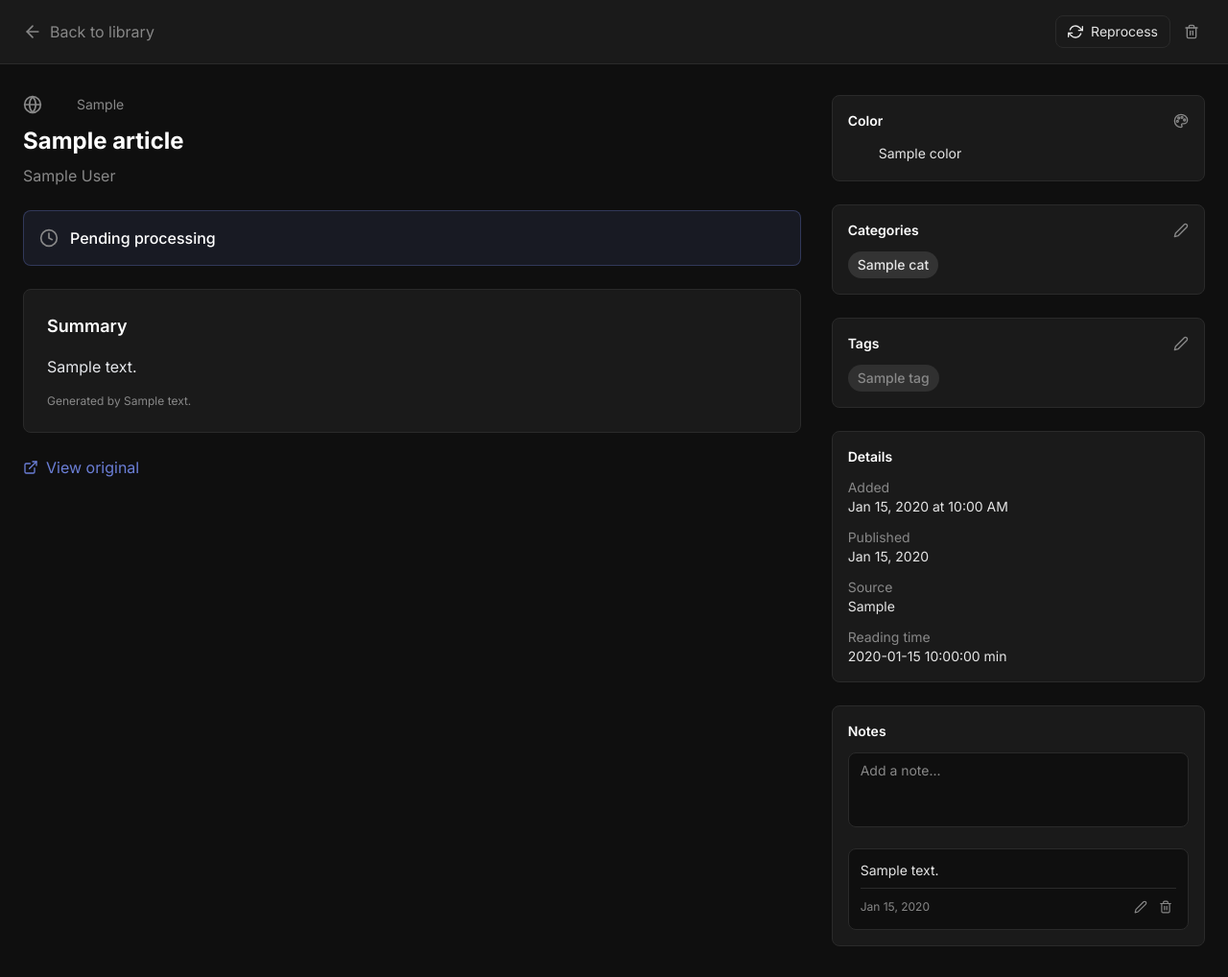
After one commit to sebkrier/alexandria, a FastAPI app: template backend/templates/pages/article.html in a window 1280 px wide. The commit adds this page. Shown: the whole page at 96% size. Run offline with FastAPI, Linux system fonts and the light colour scheme; the template is opened without the code that fills it: most values are stand-ins (such as "Sample title", 1, 10 or a date in 2020); parts of the project's set-up code (start-up, migrations or seed data) failed here and were passed over; some libraries are stand-ins or nearby versions.

Commit message:
Phase 5: Article detail page
- Add article detail template (pages/article.html) with:
  - Header with back button, reprocess, delete actions
  - Main content: title, authors, processing status, summary, external link
  - Sidebar: color, categories, tags, details metadata, notes
- Add article detail route /app/article/{id} in htmx.py
- Add article_to_detail_dict() helper for template data
- Add not_found.html template for 404 cases
- Add new icons: arrow_left, external_link, refresh_cw, trash_2, etc.
- Fix htmx-indicator overlay blocking clicks (CSS specificity issue)
- Add hx-trigger="click" to article cards for HTMX navigation

Co-Authored-By: Claude Opus 4.5 <noreply@anthropic.com>

```diff
--- a/backend/templates/base.html
+++ b/backend/templates/base.html
@@ -64,12 +64,14 @@
             opacity: 0;
         }
 
-        /* HTMX loading indicator */
+        /* HTMX loading indicator - use !important to override Tailwind's display classes */
+        .htmx-indicator {
+            display: none !important;
+            pointer-events: none;
+        }
         .htmx-request .htmx-indicator {
-            display: inline-block;
-        }
-        .htmx-indicator {
-            display: none;
+            display: flex !important;
+            pointer-events: auto;
         }
 
         /* Scrollbar styling for dark mode */
--- a/backend/templates/components/icons.html
+++ b/backend/templates/components/icons.html
@@ -119,3 +119,73 @@
     {{ alert_circle(class + " text-article-red") }}
 {% endif %}
 {% endmacro %}
+
+{# Additional icons for article detail page #}
+
+{% macro arrow_left(class="w-4 h-4") %}
+<svg class="{{ class }}" fill="none" stroke="currentColor" viewBox="0 0 24 24" stroke-width="2" stroke-linecap="round" stroke-linejoin="round">
+    <line x1="19" y1="12" x2="5" y2="12"></line>
+    <polyline points="12 19 5 12 12 5"></polyline>
+</svg>
+{% endmacro %}
+
+{% macro external_link(class="w-4 h-4") %}
+<svg class="{{ class }}" fill="none" stroke="currentColor" viewBox="0 0 24 24" stroke-width="2" stroke-linecap="round" stroke-linejoin="round">
+    <path d="M18 13v6a2 2 0 0 1-2 2H5a2 2 0 0 1-2-2V8a2 2 0 0 1 2-2h6"></path>
+    <polyline points="15 3 21 3 21 9"></polyline>
+    <line x1="10" y1="14" x2="21" y2="3"></line>
+</svg>
+{% endmacro %}
+
+{% macro refresh_cw(class="w-4 h-4") %}
+<svg class="{{ class }}" fill="none" stroke="currentColor" viewBox="0 0 24 24" stroke-width="2" stroke-linecap="round" stroke-linejoin="round">
+    <polyline points="23 4 23 10 17 10"></polyline>
+    <polyline points="1 20 1 14 7 14"></polyline>
+    <path d="M3.51 9a9 9 0 0 1 14.85-3.36L23 10M1 14l4.64 4.36A9 9 0 0 0 20.49 15"></path>
+</svg>
+{% endmacro %}
+
+{% macro trash_2(class="w-4 h-4") %}
+<svg class="{{ class }}" fill="none" stroke="currentColor" viewBox="0 0 24 24" stroke-width="2" stroke-linecap="round" stroke-linejoin="round">
+    <polyline points="3 6 5 6 21 6"></polyline>
+    <path d="M19 6v14a2 2 0 0 1-2 2H7a2 2 0 0 1-2-2V6m3 0V4a2 2 0 0 1 2-2h4a2 2 0 0 1 2 2v2"></path>
+    <line x1="10" y1="11" x2="10" y2="17"></line>
+    <line x1="14" y1="11" x2="14" y2="17"></line>
+</svg>
+{% endmacro %}
+
+{% macro loader_2(class="w-4 h-4") %}
+<svg class="{{ class }}" fill="none" stroke="currentColor" viewBox="0 0 24 24" stroke-width="2" stroke-linecap="round" stroke-linejoin="round">
+    <path d="M21 12a9 9 0 1 1-6.219-8.56"></path>
+</svg>
+{% endmacro %}
+
+{% macro palette(class="w-4 h-4") %}
+<svg class="{{ class }}" fill="none" stroke="currentColor" viewBox="0 0 24 24" stroke-width="2" stroke-linecap="round" stroke-linejoin="round">
+    <circle cx="13.5" cy="6.5" r="1.5"></circle>
+    <circle cx="17.5" cy="10.5" r="1.5"></circle>
+    <circle cx="8.5" cy="7.5" r="1.5"></circle>
+    <circle cx="6.5" cy="12.5" r="1.5"></circle>
+    <path d="M12 2C6.5 2 2 6.5 2 12s4.5 10 10 10c.926 0 1.648-.746 1.648-1.688 0-.437-.18-.835-.437-1.125-.29-.289-.438-.652-.438-1.125a1.64 1.64 0 0 1 1.668-1.668h1.996c3.051 0 5.555-2.503 5.555-5.555C21.965 6.012 17.461 2 12 2z"></path>
+</svg>
+{% endmacro %}
+
+{% macro pencil(class="w-4 h-4") %}
+<svg class="{{ class }}" fill="none" stroke="currentColor" viewBox="0 0 24 24" stroke-width="2" stroke-linecap="round" stroke-linejoin="round">
+    <path d="M17 3a2.828 2.828 0 1 1 4 4L7.5 20.5 2 22l1.5-5.5L17 3z"></path>
+</svg>
+{% endmacro %}
+
+{% macro plus(class="w-4 h-4") %}
+<svg class="{{ class }}" fill="none" stroke="currentColor" viewBox="0 0 24 24" stroke-width="2" stroke-linecap="round" stroke-linejoin="round">
+    <line x1="12" y1="5" x2="12" y2="19"></line>
+    <line x1="5" y1="12" x2="19" y2="12"></line>
+</svg>
+{% endmacro %}
+
+{% macro x_icon(class="w-4 h-4") %}
+<svg class="{{ class }}" fill="none" stroke="currentColor" viewBox="0 0 24 24" stroke-width="2" stroke-linecap="round" stroke-linejoin="round">
+    <line x1="18" y1="6" x2="6" y2="18"></line>
+    <line x1="6" y1="6" x2="18" y2="18"></line>
+</svg>
+{% endmacro %}
--- /dev/null
+++ b/backend/templates/pages/article.html
@@ -0,0 +1,343 @@
+{% extends "base.html" %}
+
+{% block title %}{{ article.title }} - Alexandria{% endblock %}
+
+{% block head %}
+<style>
+    /* Prose styling for markdown content */
+    .prose-dark {
+        color: #E5E7EB;
+    }
+    .prose-dark h1, .prose-dark h2, .prose-dark h3, .prose-dark h4 {
+        color: #FFFFFF;
+        margin-top: 1.5em;
+        margin-bottom: 0.5em;
+    }
+    .prose-dark h1 { font-size: 1.5em; font-weight: 700; }
+    .prose-dark h2 { font-size: 1.25em; font-weight: 600; }
+    .prose-dark h3 { font-size: 1.125em; font-weight: 600; }
+    .prose-dark p { margin: 1em 0; line-height: 1.625; }
+    .prose-dark ul, .prose-dark ol { margin: 1em 0; padding-left: 1.5em; }
+    .prose-dark li { margin: 0.25em 0; }
+    .prose-dark ul { list-style-type: disc; }
+    .prose-dark ol { list-style-type: decimal; }
+    .prose-dark code {
+        background-color: rgba(107, 127, 215, 0.1);
+        padding: 0.125em 0.25em;
+        border-radius: 0.25em;
+        font-size: 0.875em;
+    }
+    .prose-dark pre {
+        background-color: #1F2937;
+        padding: 1em;
+        border-radius: 0.5em;
+        overflow-x: auto;
+        margin: 1em 0;
+    }
+    .prose-dark pre code {
+        background: none;
+        padding: 0;
+    }
+    .prose-dark a {
+        color: #6B7FD7;
+        text-decoration: underline;
+    }
+    .prose-dark a:hover {
+        color: #8B9FE7;
+    }
+    .prose-dark blockquote {
+        border-left: 4px solid #374151;
+        padding-left: 1em;
+        margin: 1em 0;
+        color: #9CA3AF;
+    }
+    .prose-dark strong { color: #FFFFFF; }
+</style>
+{% endblock %}
+
+{% block body %}
+{% from 'components/icons.html' import globe, file_text, graduation_cap, play_circle, arrow_left, external_link, refresh_cw, trash_2, loader_2, alert_circle, clock, palette, pencil, check, plus, x_icon %}
+{% from 'components/badge.html' import badge, media_type_badge %}
+
+<div class="min-h-screen bg-dark-bg">
+    {# Header - sticky #}
+    <header class="bg-dark-surface border-b border-dark-border sticky top-0 z-10">
+        <div class="max-w-7xl mx-auto px-6 py-4 flex items-center justify-between">
+            <a
+                href="/app/"
+                class="flex items-center gap-2 text-dark-muted hover:text-dark-text transition-colors"
+            >
+                {{ arrow_left("w-5 h-5") }}
+                <span>Back to library</span>
+            </a>
+
+            <div class="flex items-center gap-2">
+                {# Reprocess button #}
+                <button
+                    hx-post="/app/article/{{ article.id }}/reprocess"
+                    hx-swap="none"
+                    class="inline-flex items-center gap-2 px-3 py-1.5 text-sm bg-dark-surface border border-dark-border rounded-lg text-dark-text hover:bg-dark-hover transition-colors"
+                >
+                    {{ refresh_cw("w-4 h-4") }}
+                    <span>Reprocess</span>
+                </button>
+
+                {# Delete button with confirmation #}
+                <div x-data="{ showConfirm: false }">
+                    <template x-if="!showConfirm">
+                        <button
+                            @click="showConfirm = true"
+                            class="p-1.5 text-dark-muted hover:text-dark-text transition-colors"
+                        >
+                            {{ trash_2("w-4 h-4") }}
+                        </button>
+                    </template>
+                    <template x-if="showConfirm">
+                        <div class="flex items-center gap-2">
+                            <span class="text-sm text-dark-muted">Delete?</span>
+                            <button
+                                hx-delete="/app/article/{{ article.id }}"
+                                hx-confirm="Are you sure you want to delete this article?"
+                                class="px-2 py-1 text-sm bg-article-red text-white rounded hover:bg-red-600 transition-colors"
+                            >
+                                Yes
+                            </button>
+                            <button
+                                @click="showConfirm = false"
+                                class="px-2 py-1 text-sm bg-dark-surface border border-dark-border rounded hover:bg-dark-hover transition-colors"
+                            >
+                                No
+                            </button>
+                        </div>
+                    </template>
+                </div>
+            </div>
+        </div>
+    </header>
+
+    {# Main content #}
+    <main class="max-w-7xl mx-auto px-6 py-8">
+        <div class="grid grid-cols-1 lg:grid-cols-3 gap-8">
+            {# Main content column #}
+            <div class="lg:col-span-2">
+                {# Title section #}
+                <div class="mb-6">
+                    <div class="flex items-center gap-3 mb-3">
+                        {# Source type icon #}
+                        {% if article.source_type == 'arxiv' %}
+                        {{ graduation_cap("w-5 h-5 text-dark-muted") }}
+                        {% elif article.source_type == 'video' %}
+                        {{ play_circle("w-5 h-5 text-dark-muted") }}
+                        {% elif article.source_type == 'pdf' %}
+                        {{ file_text("w-5 h-5 text-dark-muted") }}
+                        {% else %}
+                        {{ globe("w-5 h-5 text-dark-muted") }}
+                        {% endif %}
+
+                        {# Color dot #}
+                        {% if article.color %}
+                        <div
+                            class="w-3 h-3 rounded-full"
+                            style="background-color: {{ article.color.hex_value }};"
+                        ></div>
+                        {% endif %}
+
+                        <span class="text-sm text-dark-muted capitalize">{{ article.source_type }}</span>
+                    </div>
+
+                    <h1 class="text-2xl font-bold text-white">{{ article.title }}</h1>
+
+                    {% if article.authors %}
+                    <p class="text-dark-muted mt-2">{{ article.authors|join(", ") }}</p>
+                    {% endif %}
+                </div>
+
+                {# Processing status banner #}
+                {% if article.processing_status != 'completed' %}
+                <div class="mb-6 p-4 rounded-lg border {% if article.processing_status == 'failed' %}bg-article-red/10 border-article-red/30{% else %}bg-article-blue/10 border-article-blue/30{% endif %}">
+                    <div class="flex items-center gap-3">
+                        {% if article.processing_status == 'processing' %}
+                        {{ loader_2("w-5 h-5 text-article-blue animate-spin") }}
+                        {% elif article.processing_status == 'failed' %}
+                        {{ alert_circle("w-5 h-5 text-article-red") }}
+                        {% else %}
+                        {{ clock("w-5 h-5 text-dark-muted") }}
+                        {% endif %}
+
+                        <div>
+                            <p class="font-medium text-white">
+                                {% if article.processing_status == 'pending' %}Pending processing
+                                {% elif article.processing_status == 'processing' %}Processing...
+                                {% elif article.processing_status == 'failed' %}Processing failed
+                                {% else %}{{ article.processing_status }}{% endif %}
+                            </p>
+                            {% if article.processing_error %}
+                            <p class="text-sm text-dark-muted mt-1">{{ article.processing_error }}</p>
+                            {% endif %}
+                        </div>
+                    </div>
+                </div>
+                {% endif %}
+
+                {# Summary #}
+                {% if article.summary %}
+                <div class="bg-dark-surface border border-dark-border rounded-lg p-6 mb-6">
+                    <h2 class="text-lg font-semibold text-white mb-4">Summary</h2>
+                    <div class="prose-dark" id="summary-content">
+                        {# Render markdown - we'll use a simple approach for now #}
+                        {{ article.summary|safe }}
+                    </div>
+                    {% if article.summary_model %}
+                    <p class="mt-4 text-xs text-dark-muted">
+                        Generated by {{ article.summary_model }}
+                    </p>
+                    {% endif %}
+                </div>
+                {% endif %}
+
+                {# Original link #}
+                {% if article.original_url %}
+                <div class="mb-6">
+                    <a
+                        href="{{ article.original_url }}"
+                        target="_blank"
+                        rel="noopener noreferrer"
+                        class="inline-flex items-center gap-2 text-article-blue hover:underline"
+                    >
+                        {{ external_link("w-4 h-4") }}
+                        <span>View original</span>
+                    </a>
+                </div>
+                {% endif %}
+            </div>
+
+            {# Sidebar #}
+            <div class="space-y-6">
+                {# Color section #}
+                <div class="bg-dark-surface border border-dark-border rounded-lg p-4">
+                    <div class="flex items-center justify-between mb-3">
+                        <h3 class="text-sm font-semibold text-white">Color</h3>
+                        <button class="text-dark-muted hover:text-white transition-colors">
+                            {{ palette("w-4 h-4") }}
+                        </button>
+                    </div>
+                    <div class="flex items-center gap-2">
+                        {% if article.color %}
+                        <div
+                            class="w-6 h-6 rounded-full"
+                            style="background-color: {{ article.color.hex_value }};"
+                        ></div>
+                        <span class="text-sm text-dark-text">{{ article.color.name }}</span>
+                        {% else %}
+                        <span class="text-sm text-dark-muted">No color</span>
+                        {% endif %}
+                    </div>
+                </div>
+
+                {# Categories #}
+                <div class="bg-dark-surface border border-dark-border rounded-lg p-4">
+                    <div class="flex items-center justify-between mb-3">
+                        <h3 class="text-sm font-semibold text-white">Categories</h3>
+                        <button class="text-dark-muted hover:text-white transition-colors">
+                            {{ pencil("w-4 h-4") }}
+                        </button>
+                    </div>
+                    {% if article.categories %}
+                    <div class="flex flex-wrap gap-2">
+                        {% for cat in article.categories %}
+                        {{ badge(cat.name, size="md") }}
+                        {% endfor %}
+                    </div>
+                    {% else %}
+                    <p class="text-sm text-dark-muted">No categories</p>
+                    {% endif %}
+                </div>
+
+                {# Tags #}
+                <div class="bg-dark-surface border border-dark-border rounded-lg p-4">
+                    <div class="flex items-center justify-between mb-3">
+                        <h3 class="text-sm font-semibold text-white">Tags</h3>
+                        <button class="text-dark-muted hover:text-white transition-colors">
+                            {{ pencil("w-4 h-4") }}
+                        </button>
+                    </div>
+                    {% if article.tags %}
+                    <div class="flex flex-wrap gap-2">
+                        {% for tag in article.tags %}
+                        {{ badge(tag.name, color=tag.color, size="md") }}
+                        {% endfor %}
+                    </div>
+                    {% else %}
+                    <p class="text-sm text-dark-muted">No tags</p>
+                    {% endif %}
+                </div>
+
+                {# Details/Metadata #}
+                <div class="bg-dark-surface border border-dark-border rounded-lg p-4">
+                    <h3 class="text-sm font-semibold text-white mb-3">Details</h3>
+                    <dl class="space-y-3 text-sm">
+                        <div>
+                            <dt class="text-dark-muted">Added</dt>
+                            <dd class="text-dark-text">{{ article.created_at.strftime('%b %d, %Y at %I:%M %p') if article.created_at else 'Unknown' }}</dd>
+                        </div>
+                        {% if article.publication_date %}
+                        <div>
+                            <dt class="text-dark-muted">Published</dt>
+                            <dd class="text-dark-text">{{ article.publication_date.strftime('%b %d, %Y') }}</dd>
+                        </div>
+                        {% endif %}
+                        <div>
+                            <dt class="text-dark-muted">Source</dt>
+                            <dd class="text-dark-text capitalize">{{ article.source_type }}</dd>
+                        </div>
+                        {% if article.reading_time_minutes %}
+                        <div>
+                            <dt class="text-dark-muted">Reading time</dt>
+                            <dd class="text-dark-text">{{ article.reading_time_minutes }} min</dd>
+                        </div>
+                        {% endif %}
+                    </dl>
+                </div>
+
+                {# Notes section #}
+                <div class="bg-dark-surface border border-dark-border rounded-lg p-4">
+                    <h3 class="text-sm font-semibold text-white mb-3">Notes</h3>
+
+                    {# Add new note form #}
+                    <div class="mb-4">
+                        <textarea
+                            placeholder="Add a note..."
+                            rows="3"
+                            class="w-full px-3 py-2 bg-dark-bg border border-dark-border rounded-lg text-dark-text placeholder-dark-muted text-sm focus:outline-none focus:ring-1 focus:ring-article-blue resize-none"
+                        ></textarea>
+                    </div>
+
+                    {# Notes list #}
+                    {% if article.notes %}
+                    <div class="space-y-3">
+                        {% for note in article.notes %}
+                        <div class="bg-dark-bg border border-dark-border rounded-lg p-3">
+                            <div class="text-sm text-dark-text">{{ note.content }}</div>
+                            <div class="flex items-center justify-between mt-2 pt-2 border-t border-dark-border">
+                                <span class="text-xs text-dark-muted">{{ note.created_at.strftime('%b %d, %Y') if note.created_at else '' }}</span>
+                                <div class="flex items-center gap-1">
+                                    <button class="p-1 text-dark-muted hover:text-white transition-colors">
+                                        {{ pencil("w-3.5 h-3.5") }}
+                                    </button>
+                                    <button class="p-1 text-dark-muted hover:text-article-red transition-colors">
+                                        {{ trash_2("w-3.5 h-3.5") }}
+                                    </button>
+                                </div>
+                            </div>
+                        </div>
+                        {% endfor %}
+                    </div>
+                    {% else %}
+                    <p class="text-sm text-dark-muted text-center py-2">No notes yet</p>
+                    {% endif %}
+                </div>
+            </div>
+        </div>
+    </main>
+</div>
+{% endblock %}
--- a/backend/templates/pages/index.html
+++ b/backend/templates/pages/index.html
@@ -104,8 +104,8 @@
 
             {# Articles container - this is the HTMX swap target #}
             <div id="articles-container" class="relative">
-                {# Loading indicator overlay #}
-                <div class="htmx-indicator absolute inset-0 bg-dark-bg/50 flex items-center justify-center z-10" id="articles-loading">
+                {# Loading indicator overlay - uses htmx-indicator class which is hidden by default #}
+                <div class="htmx-indicator absolute inset-0 bg-dark-bg/50 items-center justify-center z-10" id="articles-loading">
                     <svg class="animate-spin h-8 w-8 text-article-blue" fill="none" viewBox="0 0 24 24">
                         <circle class="opacity-25" cx="12" cy="12" r="10" stroke="currentColor" stroke-width="4"></circle>
                         <path class="opacity-75" fill="currentColor" d="M4 12a8 8 0 018-8V0C5.373 0 0 5.373 0 12h4zm2 5.291A7.962 7.962 0 014 12H0c0 3.042 1.135 5.824 3 7.938l3-2.647z"></path>
--- a/backend/templates/partials/article_card.html
+++ b/backend/templates/partials/article_card.html
@@ -36,11 +36,12 @@
    LIST VIEW - ArticleCard.tsx lines 59-146
    ============================================================================ #}
 
-{# Lines 61-68: Root container - using div instead of <a> to avoid nested links #}
+{# Lines 61-68: Root container - using div with hx-get #}
 <div
     hx-get="/app/article/{{ article.id }}"
     hx-target="body"
     hx-push-url="true"
+    hx-trigger="click"
     class="flex items-start gap-4 p-4 bg-dark-surface border rounded-lg transition-colors cursor-pointer {% if is_selected %}border-article-blue bg-article-blue/5{% else %}border-dark-border hover:border-dark-hover hover:bg-dark-hover/50{% endif %}"
 >
     {# Lines 71-76: Color indicator - vertical bar on left #}
@@ -134,11 +135,12 @@
    GRID VIEW - ArticleCard.tsx lines 150-248
    ============================================================================ #}
 
-{# Lines 151-158: Root container - using div instead of <a> to avoid nested links #}
+{# Lines 151-158: Root container - using div with hx-get #}
 <div
     hx-get="/app/article/{{ article.id }}"
     hx-target="body"
     hx-push-url="true"
+    hx-trigger="click"
     class="flex flex-col p-4 bg-dark-surface border rounded-lg transition-colors h-full cursor-pointer {% if is_selected %}border-article-blue bg-article-blue/5{% else %}border-dark-border hover:border-dark-hover hover:bg-dark-hover/50{% endif %}"
 >
     {# Line 161: Header #}
```
Also changed, not shown: backend/app/api/htmx.py (+124 -0 lines), backend/templates/pages/not_found.html (added, +14 -0 lines).
